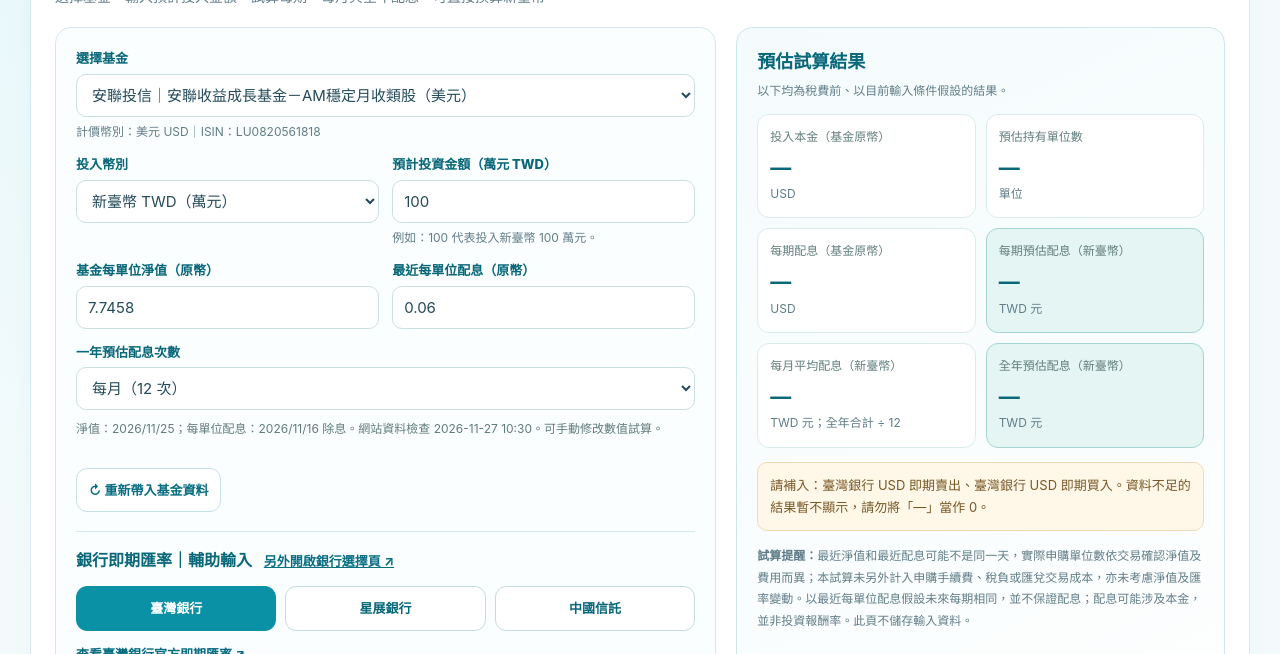
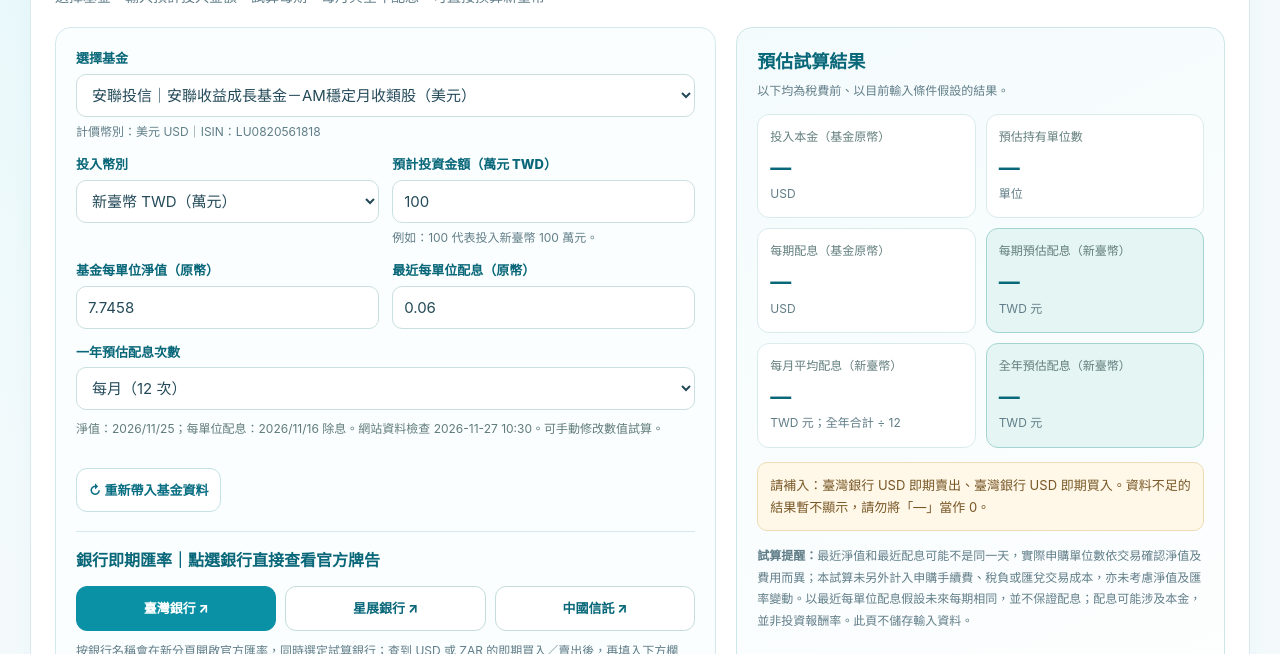
Before and after one commit to c87038-droid/fund-radar, a plain HTML site: page estimate.html in a window 1280 px wide. Shown: the part 298-952 px from the top of the page. Drawn offline with Linux system fonts and the light colour scheme.

Commit message:
Add files via upload

```diff
--- a/estimate.html
+++ b/estimate.html
@@ -275,8 +275,10 @@ a{color:#086e84}
 .estimator-section{margin-top:19px;padding-top:16px;border-top:1px solid var(--border)}
 .estimator-section h3{margin:0 0 12px;font-size:16px;color:var(--navy)}
 .estimator-bank-buttons{display:grid;grid-template-columns:repeat(3,minmax(0,1fr));gap:9px;margin-bottom:10px}
-.estimator-bank-buttons button{border:1px solid #c4dddc;border-radius:11px;padding:10px 7px;background:#fff;color:var(--navy);font-weight:800;font-size:13px;min-height:45px}
-.estimator-bank-buttons button[aria-pressed="true"]{background:var(--teal);color:#fff;border-color:var(--teal)}
+.estimator-bank-buttons a{display:flex;align-items:center;justify-content:center;text-align:center;text-decoration:none;border:1px solid #c4dddc;border-radius:11px;padding:10px 7px;background:#fff;color:var(--navy);font-weight:800;font-size:13px;min-height:45px}
+.estimator-bank-buttons a[data-selected="true"]{background:var(--teal);color:#fff;border-color:var(--teal)}
+.estimator-bank-buttons a:hover,.estimator-bank-buttons a:focus-visible{border-color:var(--teal);box-shadow:0 0 0 2px #23767422}
+.estimator-bank-buttons a[data-selected="true"]:hover{background:var(--teal-dark)}
 .estimator-rate-link{font-size:13px;display:inline-flex;align-items:center;gap:4px;margin-bottom:13px;font-weight:700;text-underline-offset:3px}
 .estimator-source{margin:9px 0 0;color:#607b7b;font-size:12px;line-height:1.6;min-height:35px}
 .estimator-actions{display:flex;gap:9px;flex-wrap:wrap;margin-top:14px}
@@ -292,7 +294,7 @@ a{color:#086e84}
 .estimator-messages{font-size:13px;line-height:1.75;color:#785727;background:#fff8e8;border:1px solid #efdbb6;padding:11px 12px;border-radius:10px;margin-top:14px}
 .estimator-disclaimer{font-size:12px;color:var(--muted);line-height:1.8;margin-top:14px}
 @media(max-width:960px){.estimator-layout{grid-template-columns:1fr}.estimator-header{flex-direction:column}}
-@media(max-width:570px){.estimator-settings,.estimator-output{padding:15px}.estimator-fields{grid-template-columns:1fr}.estimator-bank-buttons{gap:5px}.estimator-bank-buttons button{font-size:12px;padding:9px 4px}.estimator-stat strong{font-size:19px}.estimator-jump{width:100%}.estimator-header h2{font-size:21px}}
+@media(max-width:570px){.estimator-settings,.estimator-output{padding:15px}.estimator-fields{grid-template-columns:1fr}.estimator-bank-buttons{gap:5px}.estimator-bank-buttons a{font-size:12px;padding:9px 4px}.estimator-stat strong{font-size:19px}.estimator-jump{width:100%}.estimator-header h2{font-size:21px}}
 
 
 
@@ -426,13 +428,13 @@ a{color:#086e84}
         <p class="estimator-source" id="calcSource">基金淨值及每單位配息將在雲端資料讀取後帶入，也可以手動調整。</p>
         <div class="estimator-actions"><button class="btn" id="calcReload" type="button">↻ 重新帶入基金資料</button></div>
         <div class="estimator-section">
-          <h3>銀行即期匯率｜輔助輸入 <a href="fx.html" target="_blank" rel="noopener noreferrer" style="font-size:13px;font-weight:700;margin-left:8px">另外開啟銀行選擇頁 ↗</a></h3>
-          <div class="estimator-bank-buttons" role="group" aria-label="選擇匯率參考銀行">
-            <button type="button" class="estimator-bank" data-bank="bot" aria-pressed="true">臺灣銀行</button>
-            <button type="button" class="estimator-bank" data-bank="dbs" aria-pressed="false">星展銀行</button>
-            <button type="button" class="estimator-bank" data-bank="ctbc" aria-pressed="false">中國信託</button>
+          <h3>銀行即期匯率｜點選銀行直接查看官方牌告</h3>
+          <div class="estimator-bank-buttons" role="group" aria-label="點選銀行會選為試算參考銀行，並在新分頁開啟官方匯率網站">
+            <a class="estimator-bank" data-bank="bot" data-selected="true" href="https://rate.bot.com.tw/xrt?Lang=zh-TW" target="_blank" rel="noopener noreferrer" aria-label="臺灣銀行：切換試算銀行並開啟官方即期匯率（新分頁）">臺灣銀行 ↗</a>
+            <a class="estimator-bank" data-bank="dbs" data-selected="false" href="https://www.dbs.com.tw/personal-zh/rates/foreign-exchange-rates.page" target="_blank" rel="noopener noreferrer" aria-label="星展銀行：切換試算銀行並開啟官方即期匯率（新分頁）">星展銀行 ↗</a>
+            <a class="estimator-bank" data-bank="ctbc" data-selected="false" href="https://www.ctbcbank.com/twrbo/zh_tw/dep_index/dep_ratequery/dep_foreign_rates.html" target="_blank" rel="noopener noreferrer" aria-label="中國信託：切換試算銀行並開啟官方即期匯率（新分頁）">中國信託 ↗</a>
           </div>
-          <a id="calcBankLink" class="estimator-rate-link" href="https://rate.bot.com.tw/xrt?Lang=zh-TW" target="_blank" rel="noopener noreferrer">查看臺灣銀行官方即期匯率 ↗</a>
+          <p class="estimator-help" style="margin:0 0 13px">按銀行名稱會在新分頁開啟官方匯率，同時選定試算銀行；查到 USD 或 ZAR 的即期買入／賣出後，再填入下方欄位。</p>
           <div class="estimator-fields">
             <div class="estimator-field">
               <label for="calcSpotSell">投入換匯｜即期賣出（TWD／原幣 1 元）</label>
@@ -992,9 +994,7 @@ function setEstimatorBank(next){
   estimatorBank=next;
   $('calcSpotSell').value=estimatorRates[estimatorCurrency][next].sell;
   $('calcSpotBuy').value=estimatorRates[estimatorCurrency][next].buy;
-  document.querySelectorAll('.estimator-bank').forEach(b=>b.setAttribute('aria-pressed',String(b.dataset.bank===next)));
-  $('calcBankLink').href=ESTIMATOR_BANKS[next].url;
-  $('calcBankLink').textContent=`查看${ESTIMATOR_BANKS[next].name}官方即期匯率 ↗`;
+  document.querySelectorAll('.estimator-bank').forEach(b=>b.dataset.selected=String(b.dataset.bank===next));
   updateEstimator();
 }
 function selectEstimatorFund(isin){
```
Also changed, not shown: 使用說明.txt.
